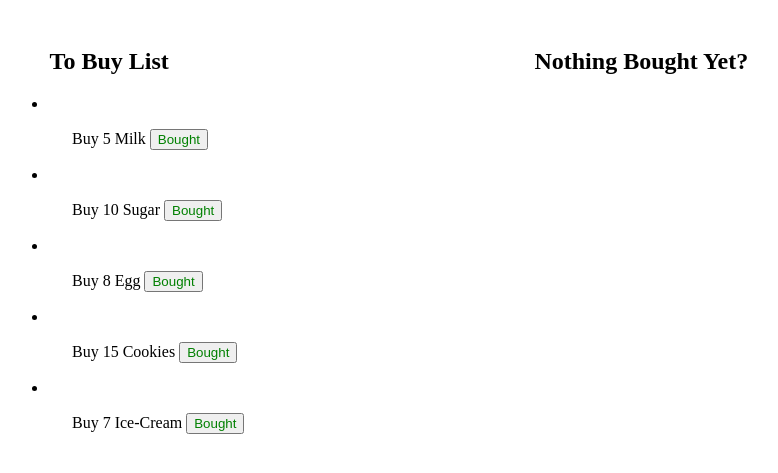
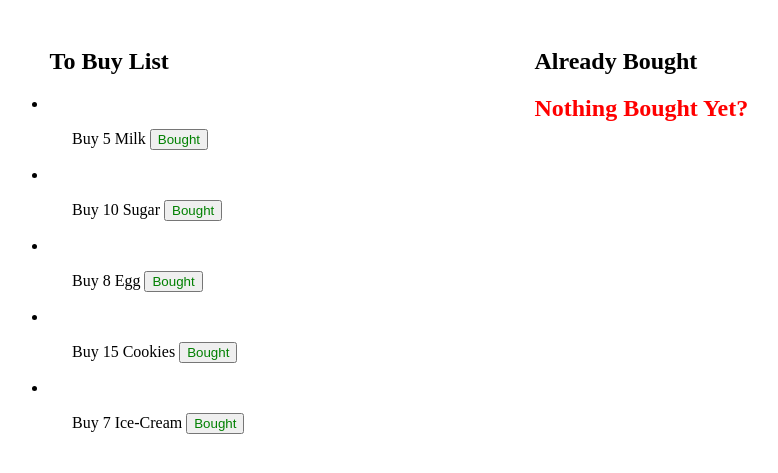
Before and after one commit to JavaGalaxy/singlePageApp_hw2, a plain HTML site: page index.html in a window 1280 px wide. Shown: the whole page, without its empty margins (246-1024 px from the left). Drawn offline with nearby package versions, Linux system fonts and the light colour scheme.

Commit message:
Updated index.html show/hide feature

```diff
--- a/index.html
+++ b/index.html
@@ -19,6 +19,9 @@
  		color: green;
  	}
 
+ 	#sad {
+ 		color: red;
+ 	}
 </style>
 
 </head>
@@ -35,8 +38,8 @@
 	</div>
 
 	<div ng-controller="AlreadyBoughtController as AlBought" id="firstDiv">
-	<h2><span ng-show="AlBought.key == 'No'">Already Bought&nbsp;</h2>
-	<h2><span ng-hide="AlBought.key == 'No'">Nothing Bought Yet?</span></h2>
+	<h2><span>Already Bought&nbsp;</h2>
+	<h2><span id="sad" ng-hide="AlBought.key == 'No'">Nothing Bought Yet?</span></h2>
 		<div>
 			<li ng-repeat="item in AlBought.getList()">
 					<ol> Bought {{item.quantity}} {{item.name}}</ol>
```
